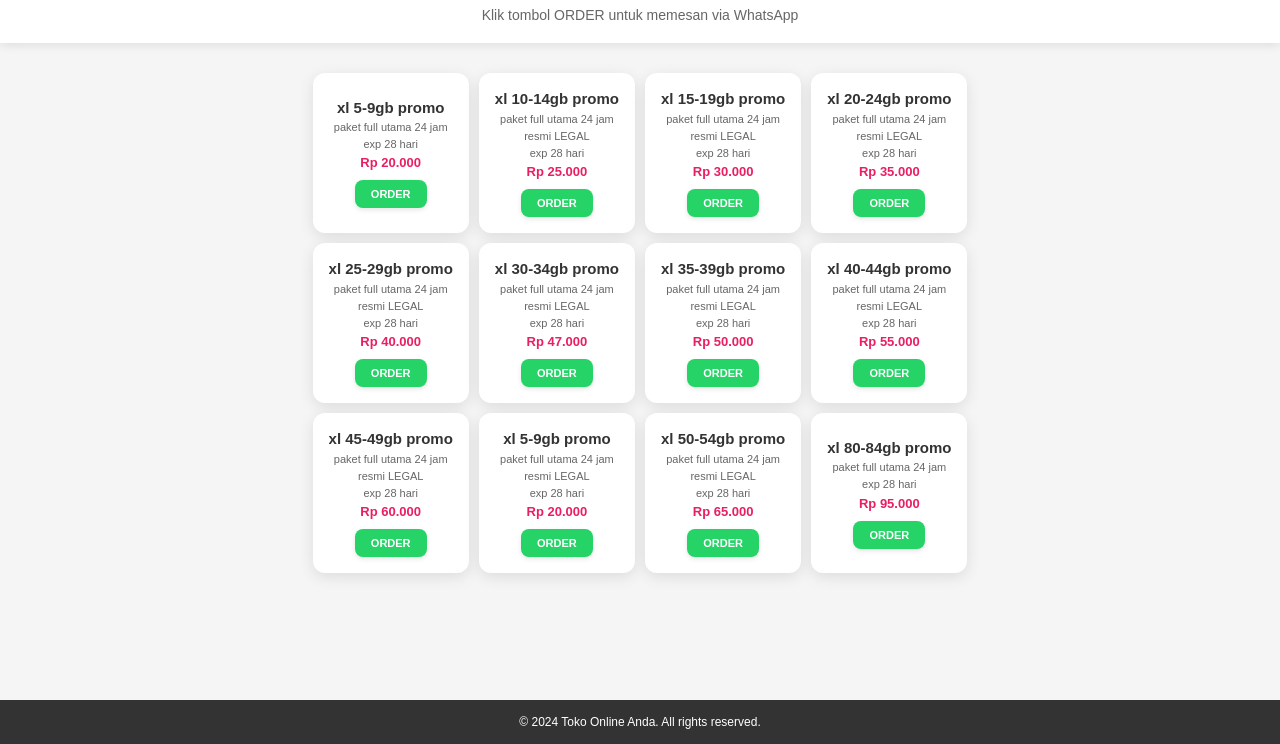
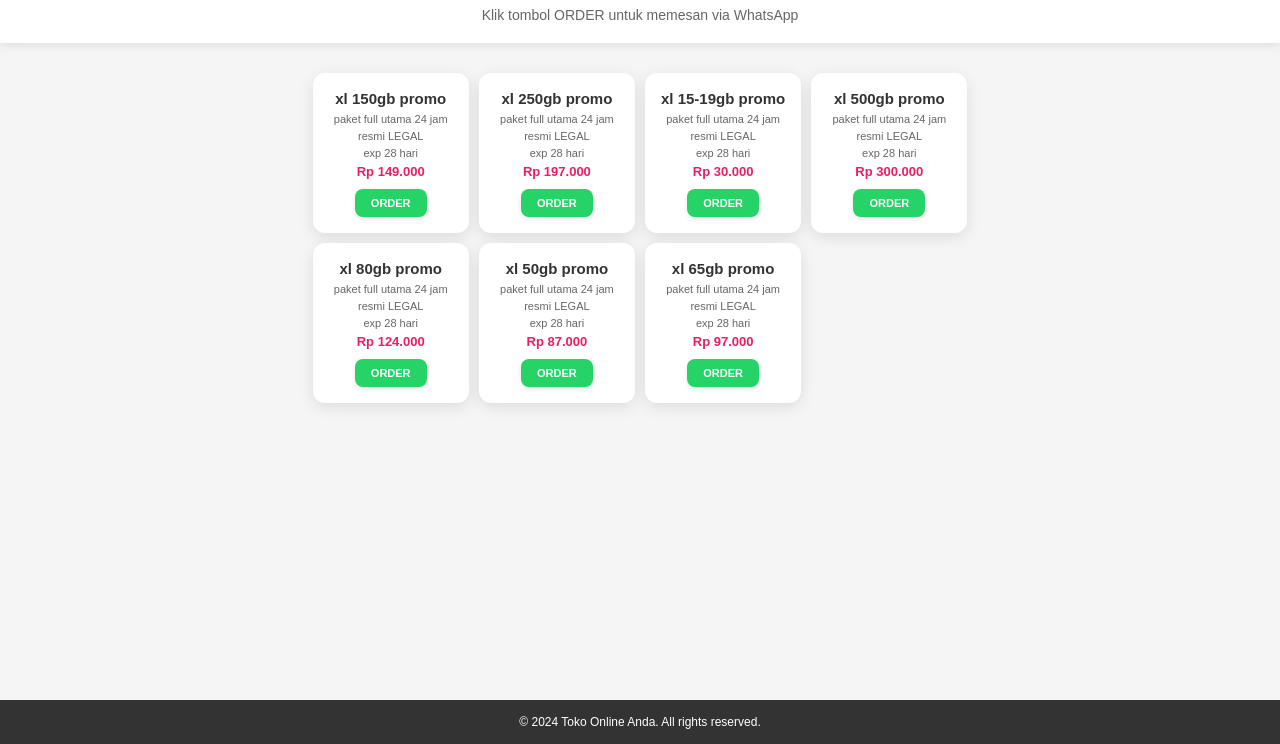
Before and after one commit to myaisah/evi, a plain HTML site: page index.html in a window 1280 px wide. Shown: the part 56-800 px from the top of the page. Drawn offline with Linux system fonts and the light colour scheme.

Commit message:
Update index.html

```diff
--- a/index.html
+++ b/index.html
@@ -183,11 +183,12 @@
         <!-- Produk 1 -->
         <div class="product-card">
             <div class="product-info">
-                <h3 class="product-name">xl 5-9gb promo</h3>
+                <h3 class="product-name">xl 150gb promo</h3>
                 <p class="product-description">paket full utama 24 jam</p>
+                <p class="product-description">resmi LEGAL</p>
                 <p class="product-description">exp 28 hari</p>
-                <p class="product-price">Rp 20.000</p>
-                <a href="https://wa.me/6282117883554?text=Halo,%20saya%20mau%20order%20xl 5-9gb promo%20-%20Rp%2020.000" class="order-button" target="_blank">
+                <p class="product-price">Rp 149.000</p>
+                <a href="https://wa.me/6282117883554?text=Halo,%20saya%20mau%20order%20xl 150gb promo%20-%20Rp%20149.000" class="order-button" target="_blank">
                     ORDER
                 </a>
             </div>
@@ -196,12 +197,12 @@
         <!-- Produk 1 -->
         <div class="product-card">
             <div class="product-info">
-                <h3 class="product-name">xl 10-14gb promo</h3>
+                <h3 class="product-name">xl 250gb promo</h3>
                 <p class="product-description">paket full utama 24 jam</p>
                 <p class="product-description">resmi LEGAL</p>
                 <p class="product-description">exp 28 hari</p>
-                <p class="product-price">Rp 25.000</p>
-                <a href="https://wa.me/6282117883554?text=Halo,%20saya%20mau%20order%20xl 10-14gb promo%20-%20Rp%2025.000" class="order-button" target="_blank">
+                <p class="product-price">Rp 197.000</p>
+                <a href="https://wa.me/6282117883554?text=Halo,%20saya%20mau%20order%20xl 250gb promo%20-%20Rp%20197.000" class="order-button" target="_blank">
                     ORDER
                 </a>
             </div>
@@ -224,12 +225,12 @@
         <!-- Produk 1 -->
         <div class="product-card">
             <div class="product-info">
-                <h3 class="product-name">xl 20-24gb promo</h3>
+                <h3 class="product-name">xl 500gb promo</h3>
                 <p class="product-description">paket full utama 24 jam</p>
                 <p class="product-description">resmi LEGAL</p>
                 <p class="product-description">exp 28 hari</p>
-                <p class="product-price">Rp 35.000</p>
-                <a href="https://wa.me/6282117883554?text=Halo,%20saya%20mau%20order%20xl 20-24gb promo%20-%20Rp%20350.000" class="order-button" target="_blank">
+                <p class="product-price">Rp 300.000</p>
+                <a href="https://wa.me/6282117883554?text=Halo,%20saya%20mau%20order%20xl 500gb promo%20-%20Rp%20300.000" class="order-button" target="_blank">
                     ORDER
                 </a>
             </div>
@@ -238,12 +239,12 @@
        <!-- Produk 1 -->
        <div class="product-card">
         <div class="product-info">
-            <h3 class="product-name">xl 25-29gb promo</h3>
+            <h3 class="product-name">xl 80gb promo</h3>
             <p class="product-description">paket full utama 24 jam</p>
             <p class="product-description">resmi LEGAL</p>
             <p class="product-description">exp 28 hari</p>
-            <p class="product-price">Rp 40.000</p>
-            <a href="https://wa.me/6282117883554?text=Halo,%20saya%20mau%20order%20xl 25-29gb promo%20-%20Rp%2040.000" class="order-button" target="_blank">
+            <p class="product-price">Rp 124.000</p>
+            <a href="https://wa.me/6282117883554?text=Halo,%20saya%20mau%20order%20xl 80gb promo%20-%20Rp%20124.000" class="order-button" target="_blank">
                 ORDER
             </a>
         </div>
@@ -252,12 +253,12 @@
         <!-- Produk 1 -->
         <div class="product-card">
             <div class="product-info">
-                <h3 class="product-name">xl 30-34gb promo</h3>
+                <h3 class="product-name">xl 50gb promo</h3>
                 <p class="product-description">paket full utama 24 jam</p>
                 <p class="product-description">resmi LEGAL</p>
                 <p class="product-description">exp 28 hari</p>
-                <p class="product-price">Rp 47.000</p>
-                <a href="https://wa.me/6282117883554?text=Halo,%20saya%20mau%20order%20xl 30-34gb promo%20-%20Rp%2047.000" class="order-button" target="_blank">
+                <p class="product-price">Rp 87.000</p>
+                <a href="https://wa.me/6282117883554?text=Halo,%20saya%20mau%20order%20xl 50gb promo%20-%20Rp%2087.000" class="order-button" target="_blank">
                     ORDER
                 </a>
             </div>
@@ -266,81 +267,12 @@
         <!-- Produk 1 -->
         <div class="product-card">
             <div class="product-info">
-                <h3 class="product-name">xl 35-39gb promo</h3>
+                <h3 class="product-name">xl 65gb promo</h3>
                 <p class="product-description">paket full utama 24 jam</p>
                 <p class="product-description">resmi LEGAL</p>
                 <p class="product-description">exp 28 hari</p>
-                <p class="product-price">Rp 50.000</p>
-                <a href="https://wa.me/6282117883554?text=Halo,%20saya%20mau%20order%20xl 35-39gb promo%20-%20Rp%2050.000" class="order-button" target="_blank">
-                    ORDER
-                </a>
-            </div>
-        </div>
-
-        <!-- Produk 1 -->
-        <div class="product-card">
-            <div class="product-info">
-                <h3 class="product-name">xl 40-44gb promo</h3>
-                <p class="product-description">paket full utama 24 jam</p>
-                <p class="product-description">resmi LEGAL</p>
-                <p class="product-description">exp 28 hari</p>
-                <p class="product-price">Rp 55.000</p>
-                <a href="https://wa.me/6282117883554?text=Halo,%20saya%20mau%20order%20xl 40-44gb promo%20-%20Rp%2055.000" class="order-button" target="_blank">
-                    ORDER
-                </a>
-            </div>
-        </div>
-
-        <!-- Produk 1 -->
-        <div class="product-card">
-            <div class="product-info">
-                <h3 class="product-name">xl 45-49gb promo</h3>
-                <p class="product-description">paket full utama 24 jam</p>
-                <p class="product-description">resmi LEGAL</p>
-                <p class="product-description">exp 28 hari</p>
-                <p class="product-price">Rp 60.000</p>
-                <a href="https://wa.me/6282117883554?text=Halo,%20saya%20mau%20order%20xl 45-49gb promo%20-%20Rp%2060.000" class="order-button" target="_blank">
-                    ORDER
-                </a>
-            </div>
-        </div>
-
-        <!-- Produk 1 -->
-        <div class="product-card">
-            <div class="product-info">
-                <h3 class="product-name">xl 5-9gb promo</h3>
-                <p class="product-description">paket full utama 24 jam</p>
-                <p class="product-description">resmi LEGAL</p>
-                <p class="product-description">exp 28 hari</p>
-                <p class="product-price">Rp 20.000</p>
-                <a href="https://wa.me/6282117883554?text=Halo,%20saya%20mau%20order%20Sepatu%20Sneaker%20Premium%20-%20Rp%20250.000" class="order-button" target="_blank">
-                    ORDER
-                </a>
-            </div>
-        </div>
-
-        <!-- Produk 1 -->
-        <div class="product-card">
-            <div class="product-info">
-                <h3 class="product-name">xl 50-54gb promo</h3>
-                <p class="product-description">paket full utama 24 jam</p>
-                <p class="product-description">resmi LEGAL</p>
-                <p class="product-description">exp 28 hari</p>
-                <p class="product-price">Rp 65.000</p>
-                <a href="https://wa.me/6282117883554?text=Halo,%20saya%20mau%20order%20xl 50-54gb promo%20-%20Rp%2065.000" class="order-button" target="_blank">
-                    ORDER
-                </a>
-            </div>
-        </div>
-
-        <!-- Produk 1 -->
-        <div class="product-card">
-            <div class="product-info">
-                <h3 class="product-name">xl 80-84gb promo</h3>
-                <p class="product-description">paket full utama 24 jam</p>
-                <p class="product-description">exp 28 hari</p>
-                <p class="product-price">Rp 95.000</p>
-                <a href="https://wa.me/6282117883554?text=Halo,%20saya%20mau%20order%20xl 50-54gb promo%20-%20Rp%2095.000" class="order-button" target="_blank">
+                <p class="product-price">Rp 97.000</p>
+                <a href="https://wa.me/6282117883554?text=Halo,%20saya%20mau%20order%20xl 65gb promo%20-%20Rp%2097.000" class="order-button" target="_blank">
                     ORDER
                 </a>
             </div>
```
